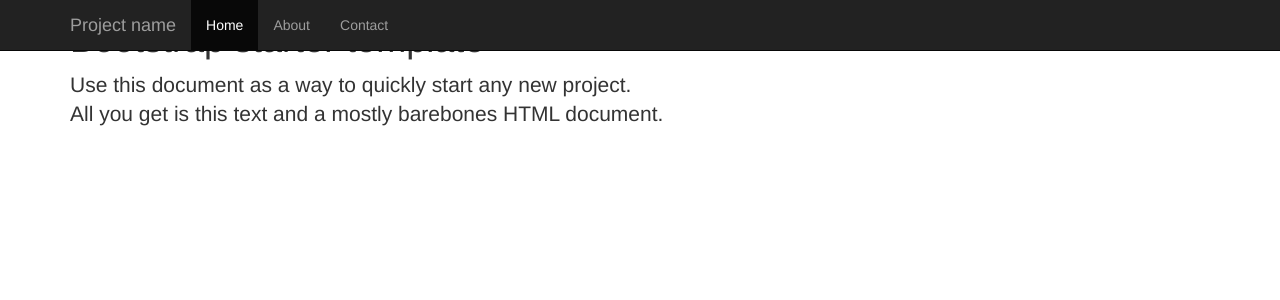
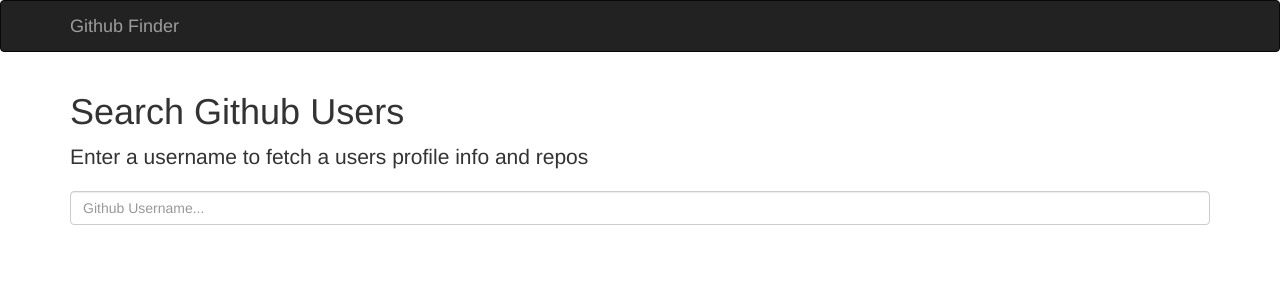
Before and after one commit to djackreuter/github-finder, a PHP site: page / in a window 1280 px wide. Shown: the top 300 px of the page. Run offline with PHP 8.4, Linux system fonts and the light colour scheme; some libraries are stand-ins or nearby versions.

Commit message:
updated html for app

```diff
--- a/public_html/index.php
+++ b/public_html/index.php
@@ -21,7 +21,7 @@
 		<title>Github Finder</title>
 	</head>
 	<body>
-		<nav class="navbar navbar-inverse navbar-fixed-top">
+		<nav class="navbar navbar-inverse">
 			<div class="container">
 				<div class="navbar-header">
 					<button type="button" class="navbar-toggle collapsed" data-toggle="collapse" data-target="#navbar" aria-expanded="false" aria-controls="navbar">
@@ -30,22 +30,22 @@
 						<span class="icon-bar"></span>
 						<span class="icon-bar"></span>
 					</button>
-					<a class="navbar-brand" href="#">Project name</a>
+					<a class="navbar-brand" href="#">Github Finder</a>
 				</div>
 				<div id="navbar" class="collapse navbar-collapse">
 					<ul class="nav navbar-nav">
-						<li class="active"><a href="#">Home</a></li>
-						<li><a href="#about">About</a></li>
-						<li><a href="#contact">Contact</a></li>
+
 					</ul>
 				</div><!--/.nav-collapse -->
 			</div>
 		</nav>
 		<div class="container">
-			<div class="starter-template">
-				<h1>Bootstrap starter template</h1>
-				<p class="lead">Use this document as a way to quickly start any new project.<br> All you get is this text and a mostly barebones HTML document.</p>
-			</div>
+			<div class="search-container">
+				<h1>Search Github Users</h1>
+				<p class="lead">Enter a username to fetch a users profile info and repos</p>
+				<input type="text" id="search-user" class="form-control" placeholder="Github Username...">
+			</div><!-- /.search-container -->
+			<div id="profile"></div>
 		</div><!-- /.container -->
 	</body>
 </html>
```
